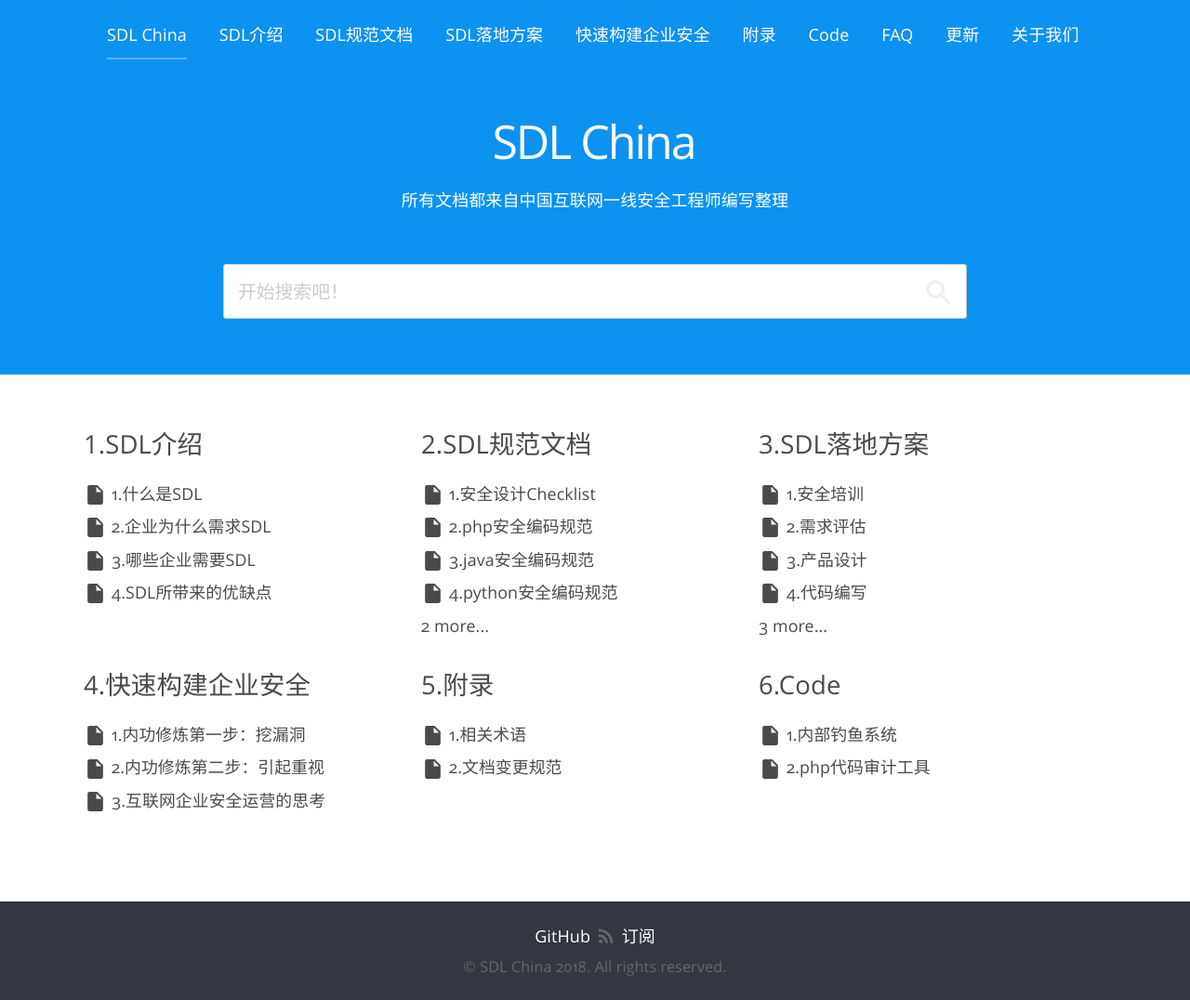
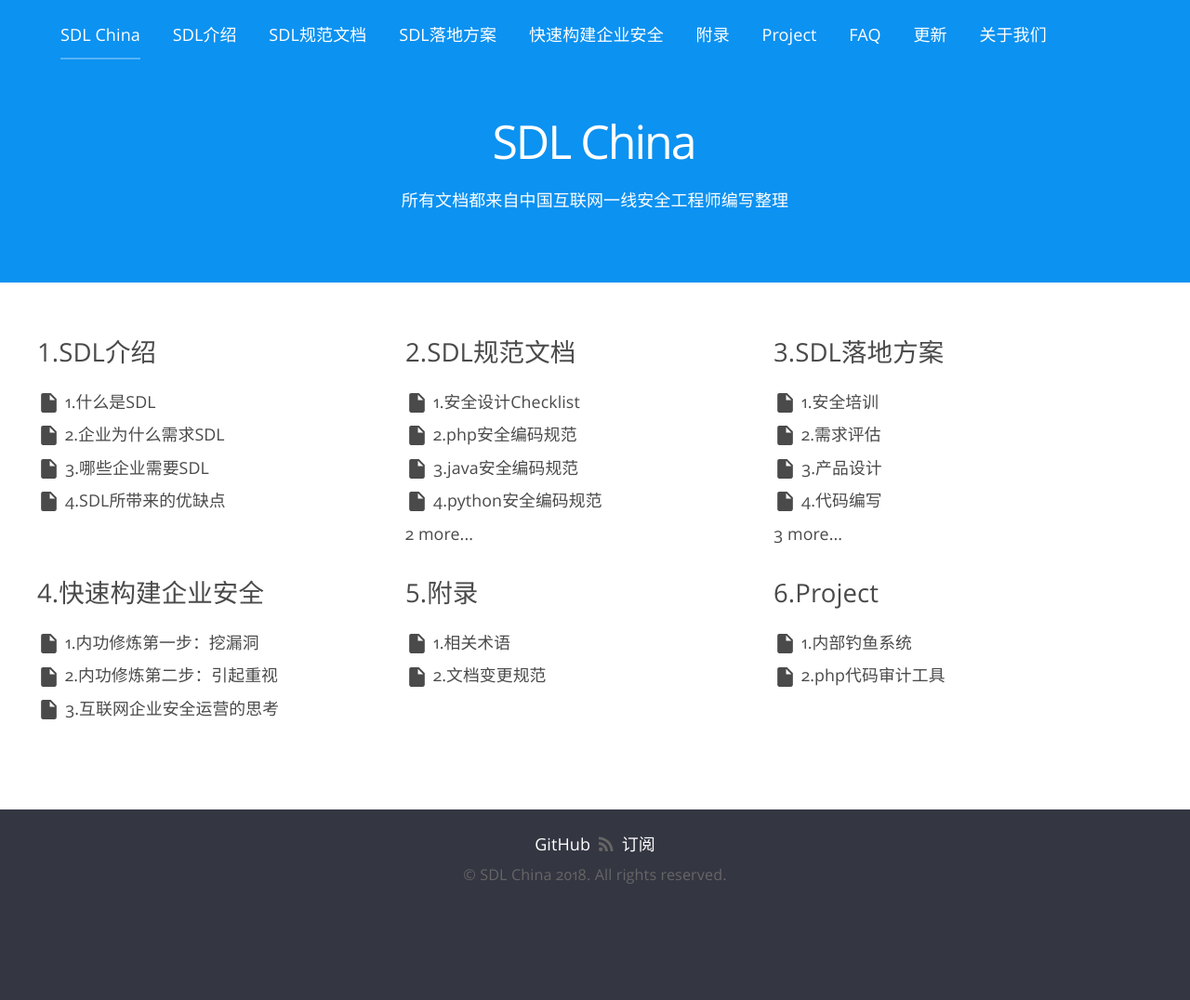
Before and after one commit to sdlchina/sdlchina-web, a Jekyll site: the page built from index.html, in a window 1280 px wide. Shown: the whole page at 93% size. Built offline with Jekyll 4.4.1, drawn with Linux system fonts in a browser that asks for light colours; some web fonts are replaced; comment, search, counter and statistics services are not loaded; after the commit the page ends 977 px from its top, so only the background shows below that.

Commit message:
修改类目名称，修改样式，删除搜索框

```diff
--- a/_data/navigation.yml
+++ b/_data/navigation.yml
@@ -16,8 +16,8 @@
 - name: 附录
   link: /category/5-附录/
 
-- name: Code
-  link: /category/6-code/
+- name: Project
+  link: /category/6-Project/
 
 - name: FAQ
   link: /faq/
--- a/_layouts/default.html
+++ b/_layouts/default.html
@@ -51,7 +51,7 @@
 				<section class="hero_search">
 					<h1>SDL China</h1>
 					<p>所有文档都来自中国互联网一线安全工程师编写整理</p>
-					{% include search.html %}
+
 				</section>
 			</div>
 
--- a/_sass/layout.scss
+++ b/_sass/layout.scss
@@ -1,5 +1,5 @@
 .wrapper {
-	max-width: 1100px;
+	max-width: 1200px;
 	margin: 0 auto;
 	padding: 0 30px;
 	position: relative;
```
Also changed, not shown: _posts/6.Project/2018-08-18-SDL-1.内部钓鱼系统.md (renamed from _posts/6.Code/2018-08-18-SDL-1.内部钓鱼系统.md, +1 -1 lines), _posts/6.Project/2018-08-18-SDL-2.代码审计工具.md (renamed from _posts/6.Code/2018-08-18-SDL-2.代码审计工具.md, +1 -1 lines).
